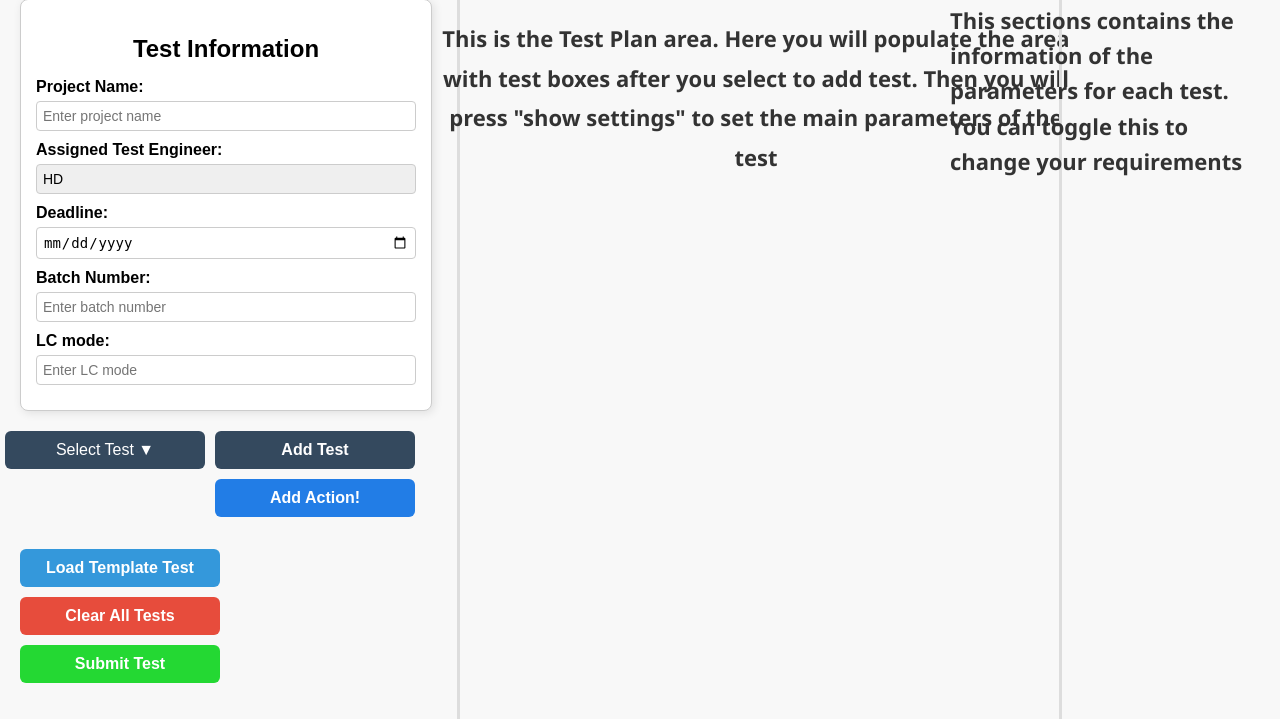
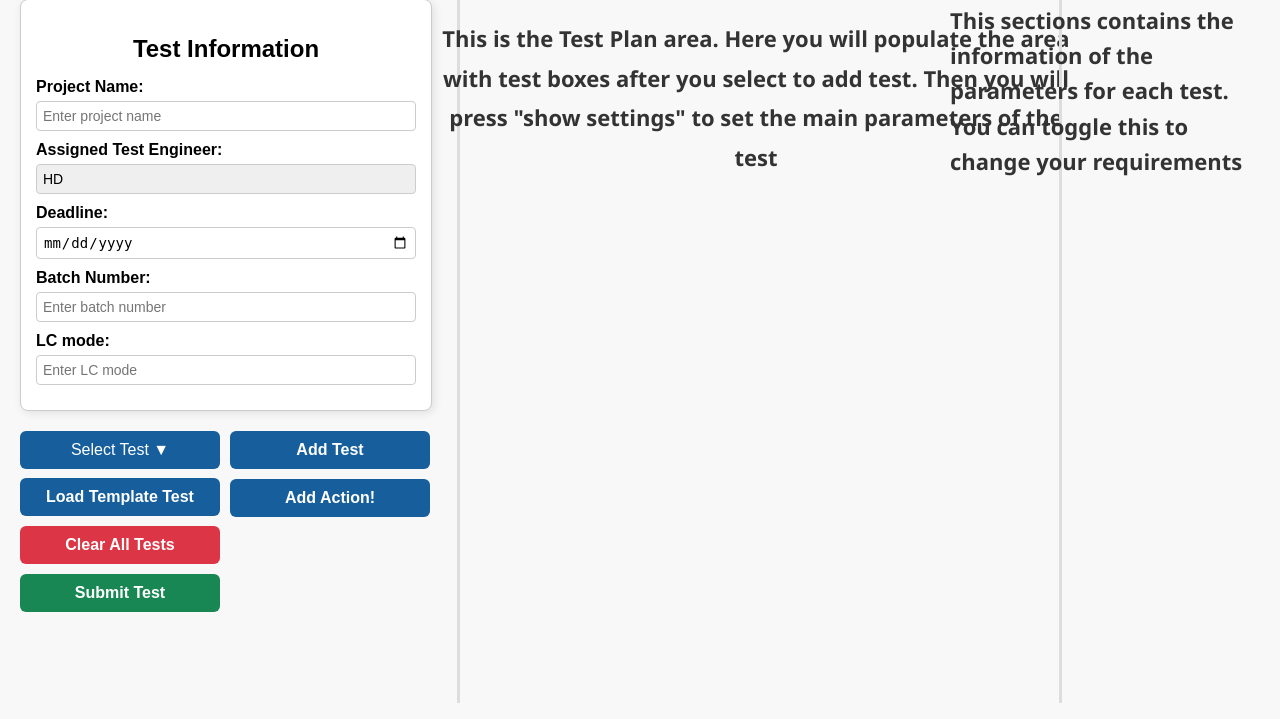
Before and after one commit to harrythegeek/test_request_form, a Flask app: template templates/instance_blocks_version2.html in a window 1280 px wide. Shown: the part 97-816 px from the top of the page. Run offline with Flask 3, Linux system fonts and the light colour scheme; the template is opened without the code that fills it, so the values that code supplies are empty.

Commit message:
aligned all the buttons and changed the colours to something a bit more serious

```diff
--- a/templates/instance_blocks_version2.html
+++ b/templates/instance_blocks_version2.html
@@ -173,7 +173,7 @@
       display: inline-block;
     }
     .dropdown-btn {
-      background-color: #34495E;
+      background-color: #165e9c;
       color: white;
       padding: 10px;
       font-size: 16px;
@@ -320,7 +320,7 @@
       </div>
 
     </div>
-    <div class="controls" style="display: flex; align-items: flex-start; gap: 10px;">
+    <div class="controls" style="display: flex; align-items: flex-start; margin-left:15px; gap: 10px;">
       <!-- Column 1: Dropdown + Hidden Input -->
       <div class="custom-dropdown">
         <button class="dropdown-btn" onclick="toggleDropdown()">Select Test ▼</button>
@@ -339,8 +339,8 @@
 
       <!-- Column 2: Stack Add Test over Add Action -->
       <div style="display: flex; flex-direction: column;">
-        <button class="add-btn" onclick="addTest()">Add Test</button>
-        <button class="add-btn" onclick="addAction()" style="margin-top: 10px; background-color: #227de6; color: #fff;">
+        <button class="add-btn" onclick="addTest()" style = background-color:#165e9c;>Add Test</button>
+        <button class="add-btn" onclick="addAction()" style="margin-top: 10px; background-color: #165e9c; color: #fff;">
           Add Action!
         </button>
       </div>
@@ -351,14 +351,14 @@
     <!-- Add the Load Template Test Plan button underneath the controls -->
     <div style="
     padding: 1em;
-    margin-top: 1em;
+    margin-top: -55px;
     text-align: center;
     ">
     <button
       style="
         width: 200px;
         border: none;
-        background-color: #3498db;
+        background-color: #165e9c;
         color: white;
         font-size: 16px;
         font-weight: bold;
@@ -370,12 +370,14 @@
         ">
       Load Template Test
     </button>
+
+
     <button
   onclick="clearAllTests()"
   style="
     width: 200px;
     border: none;
-    background-color: #e74c3c;
+    background-color: #DC3545;
     color: white;
     font-size: 16px;
     font-weight: bold;
@@ -393,7 +395,7 @@ onclick="submitTestPlan()"
 style="
   width: 200px;
   border: none;
-  background-color: #24d833;
+  background-color: #198754;
   color: white;
   font-size: 16px;
   font-weight: bold;
```
